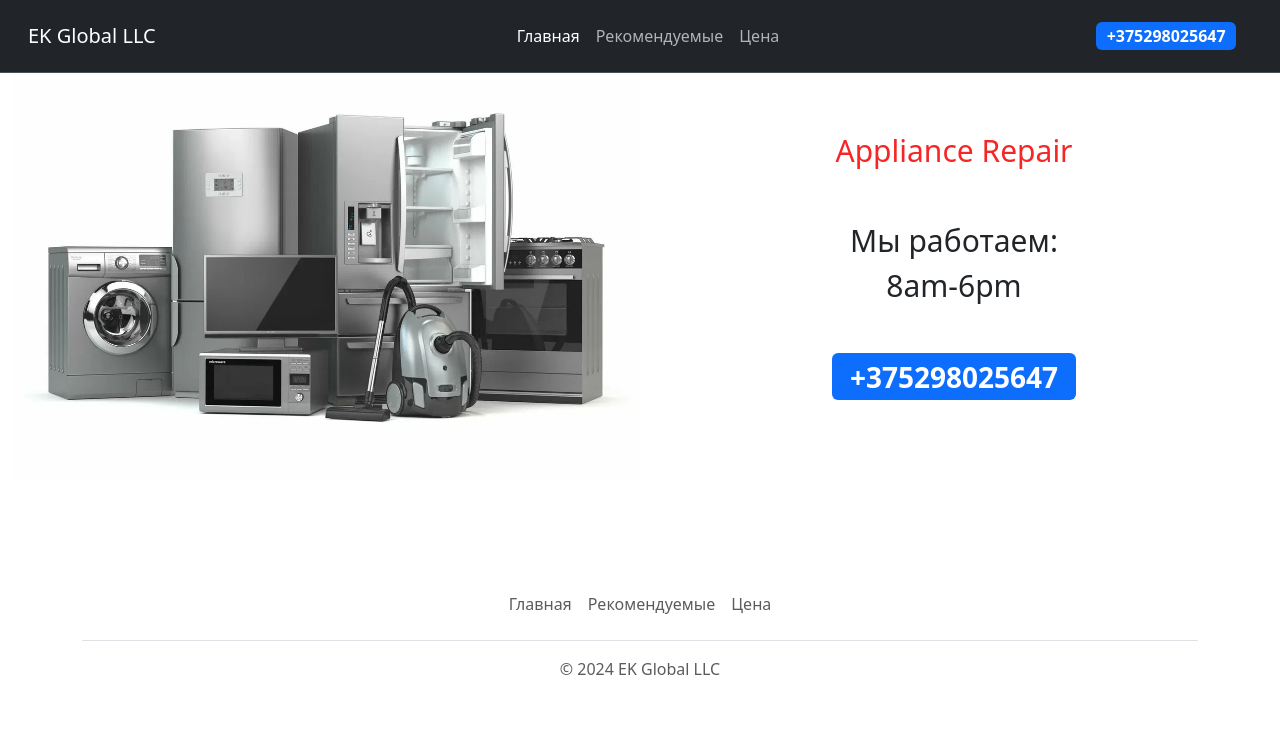
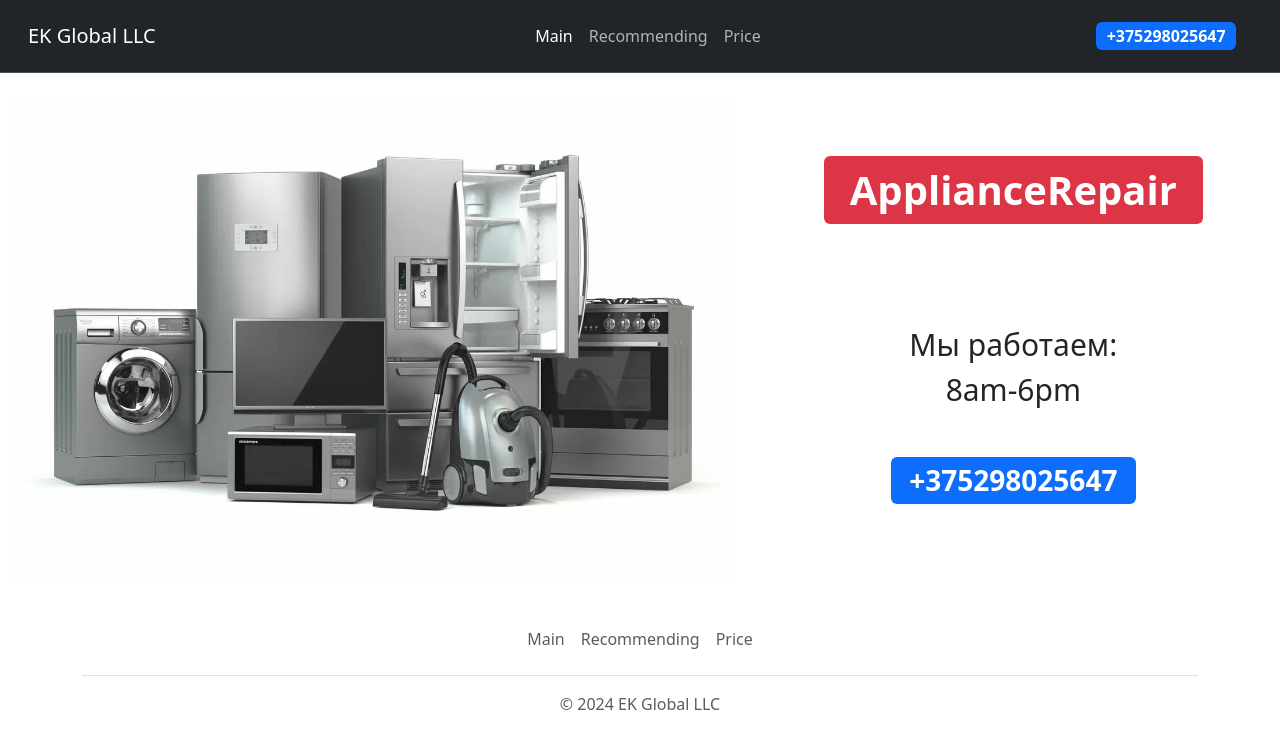
Before and after one commit to MaximkaLomakin/EK-Global-LLC, a plain HTML site: page index.html in a window 1280 px wide. Drawn offline with Linux system fonts and the light colour scheme.

Commit message:
main section

```diff
--- a/index.html
+++ b/index.html
@@ -9,7 +9,7 @@
 </head>
 <body>
     <header data-bs-theme="dark">
-        <nav class="navbar navbar-expand-md bg-dark fixed-top d-flex flex-wrap align-items-center justify-content-center justify-content-md-between py-3 mb-4 border-bottom">
+        <div class="navbar navbar-expand-md bg-dark d-flex flex-wrap align-items-center justify-content-center justify-content-md-between py-3 mb-4 border-bottom">
             <div class="container-fluid mx-3">
                 <a class="navbar-brand col-md-3  mb-md-0" href="#">EK Global LLC</a>
                 <button class="navbar-toggler" type="button" data-bs-toggle="collapse" data-bs-target="#navbarNav"
@@ -19,13 +19,13 @@
                 <div class="collapse navbar-collapse col-12 col-md-auto justify-content-center mb-md-0" id="navbarNav">
                     <ul class="navbar-nav">
                         <li class="nav-item">
-                            <a class="nav-link active" aria-current="page" href="#">Главная</a>
+                            <a class="nav-link active" aria-current="page" href="#">Main</a>
                         </li>
                         <li class="nav-item">
-                            <a class="nav-link" href="#">Рекомендуемые</a>
+                            <a class="nav-link" href="#">Recommending</a>
                         </li>
                         <li class="nav-item">
-                            <a class="nav-link" href="#">Цена</a>
+                            <a class="nav-link" href="#">Price</a>
                         </li>
                         <li class="nav-item d-md-none d-block">
                             <a href="tel:+375298025647" class="navbar-brand badge text-bg-primary text-nowrap fs-5 my-3">+375298025647</a>
@@ -36,24 +36,34 @@
                     <a href="tel:+375298025647" class="navbar-brand badge text-bg-primary text-nowrap fs-6">+375298025647</a>
                 </div>
             </div>
-        </nav>
+        </div>
     </header>
   <div class="container-fluid">
-        <div style="display: flex;">
-            <img class="img" src="IMG_3347.WEBP">
-           <div class="imgdiv"><p class="imgtext-header" width="200px"><span style="color: rgb(247, 38, 38); ">Appliance Repair</span><br><br><span class="spanimg1">Мы работаем:</span><br><span class="spanimg2">8am-6pm</span><br><br><a href="tel:+375298025647" class="navbar-brand badge text-bg-primary text-nowrap fs-3 mx-2">+375298025647</a></p>
-           </div>
+        <div class="row">
+            <div class="col-md-7 order-md-1">
+                <img class="bd-placeholder-img bd-placeholder-img-lg featurette-image img-fluid mx-auto" src="IMG_3347.WEBP">
+            </div>
+            <div class="col-md-5 order-md-2 align-self-center text-center">
+                <h2 class="fs-1 badge text-bg-danger ">ApplianceRepair</h2>
+                <p class="imgtext-header" width="200px">
+                    <br><br>
+                    <span class="spanimg1">Мы работаем:</span><br>
+                    <span class="spanimg2">8am-6pm</span>
+                    <br><br>
+                    <a href="tel:+375298025647" class="navbar-brand badge text-bg-primary text-nowrap fs-3 mx-2">+375298025647</a>
+                </p>
+            </div>
         </div>
   </div>
   <div class="container">
     <footer class="py-3 my-4">
-      <ul class="nav justify-content-center border-bottom pb-3 mb-3">
-        <li class="nav-item"><a href="#" class="nav-link px-2 text-body-secondary">Главная</a></li>
-        <li class="nav-item"><a href="#" class="nav-link px-2 text-body-secondary">Рекомендуемые</a></li>
-        <li class="nav-item"><a href="#" class="nav-link px-2 text-body-secondary">Цена</a></li>
-      </ul>
-      <p class="text-center text-body-secondary">&copy; 2024 EK Global LLC</p>
-    </footer>
+        <ul class="nav justify-content-center border-bottom pb-3 mb-3">
+          <li class="nav-item"><a href="#" class="nav-link px-2 text-body-secondary">Main</a></li>
+          <li class="nav-item"><a href="#" class="nav-link px-2 text-body-secondary">Recommending</a></li>
+          <li class="nav-item"><a href="#" class="nav-link px-2 text-body-secondary">Price</a></li>
+        </ul>
+        <p class="text-center text-body-secondary">&copy; 2024 EK Global LLC</p>
+      </footer>
   </div>
     <script src="assets/scripts/bootstrap.min.js"></script>
 </body>
```
